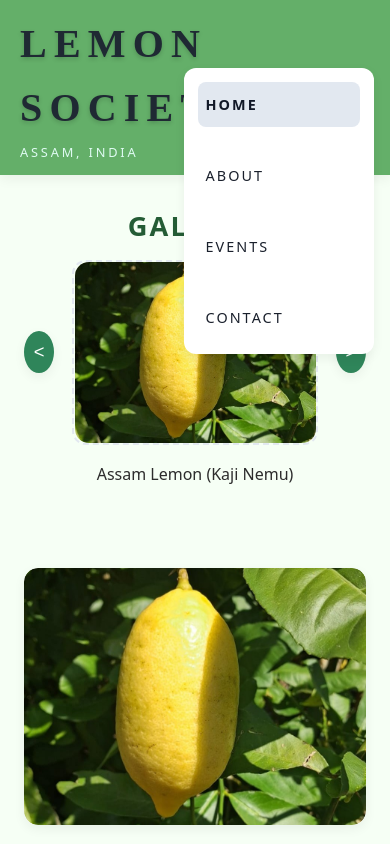
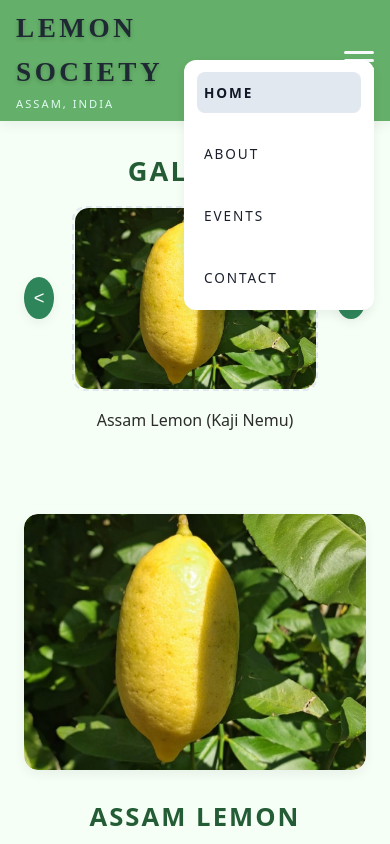
Before and after one commit to kazuk1-kun/LEMON-SCOIETY-WEBSITE-PROJECT, a plain HTML site: page index.html in a window 390 px wide. Both pictures are taken after a click on the element 355 px from the left and 87 px from the top of the page. Shown: the top 844 px of the page. Drawn offline with Linux system fonts and the light colour scheme.

Commit message:
Update nav bar

```diff
--- a/css/global.css
+++ b/css/global.css
@@ -38,11 +38,11 @@ section {
 header {
     background-color: #64af69;
     box-shadow: var(--shadow);
-    padding: 0.75rem 2rem;
+    padding: 0.55rem 1.7rem;      /* reduced vertical + horizontal padding */
     display: flex;
     align-items: center;
     justify-content: space-between;
-    column-gap: 2rem;
+    column-gap: 1.5rem;           /* slightly less gap */
     flex-wrap: wrap;
     position: sticky;
     top: 0;
@@ -54,13 +54,13 @@ header {
     display: flex;
     flex-direction: column;
     align-items: flex-start;
-    gap: 0.15rem;
+    gap: 0.08rem;                 /* tighter space between title + location */
 }
 
 header h1 {
     font-family: 'Times New Roman', Times, serif;
-    font-size: 2.5rem;
-    letter-spacing: 0.18em;
+    font-size: 2.2rem;            /* slightly smaller */
+    letter-spacing: 0.16em;       /* slightly less spread */
     text-transform: uppercase;
     font-weight: 800;
     color: #1f2933;
@@ -69,9 +69,9 @@ header h1 {
 }
 
 header p {
-    font-size: 0.8rem;
+    font-size: 0.78rem;
     text-transform: uppercase;
-    letter-spacing: 0.22em;
+    letter-spacing: 0.2em;
     color: #e6fffa;
     opacity: 0.95;
 }
@@ -79,18 +79,18 @@ header p {
 /* Right: Desktop Nav */
 nav {
     display: flex;
-    gap: 1.6rem;
+    gap: 1.3rem;                  /* slightly less gap between nav items */
     align-items: center;
     margin-top: 0;
 }
 
 nav a {
     text-decoration: none;
-    font-size: 0.9rem;
+    font-size: 0.85rem;           /* a bit smaller */
     letter-spacing: 0.14em;
     text-transform: uppercase;
     color: #f7fafc;
-    padding: 0.45rem 0.9rem;
+    padding: 0.35rem 0.8rem;      /* reduced pill height */
     border-radius: 999px;
     border: 1px solid rgba(255, 255, 255, 0.35);
     background-color: rgba(255, 255, 255, 0.05);
@@ -144,14 +144,25 @@ nav a.active {
 @media (max-width: 720px) {
 
     header {
-        padding: 0.75rem 1.25rem;
+        padding: 0.45rem 1rem;     /* smaller header on mobile */
         flex-direction: row;
         align-items: center;
-        row-gap: 0.5rem;
+        row-gap: 0.35rem;
     }
 
     .header-left {
-        max-width: 70%;
+        max-width: 72%;
+    }
+
+    /* smaller site title on mobile */
+    header h1 {
+        font-size: 1.7rem;
+        letter-spacing: 0.13em;
+    }
+
+    header p {
+        font-size: 0.7rem;
+        letter-spacing: 0.18em;
     }
 
     .hamburger {
@@ -160,12 +171,12 @@ nav a.active {
 
     nav {
         position: absolute;
-        top: 68px;
+        top: 60px;                /* a bit closer to top since header is shorter */
         right: 16px;
         background-color: #ffffff;
         flex-direction: column;
         width: 190px;
-        padding: 0.85rem 0.85rem;
+        padding: 0.75rem 0.8rem;
         border-radius: 12px;
         box-shadow: var(--shadow);
         display: none;
@@ -179,12 +190,13 @@ nav a.active {
         width: 100%;
         text-align: left;
         border-radius: 8px;
-        padding: 0.7rem 0.5rem;
+        padding: 0.6rem 0.45rem;
         color: #1a202c;
         border: none;
         background-color: transparent;
         box-shadow: none;
         transform: none;
+        font-size: 0.85rem;
     }
 
     nav a:hover {
```
